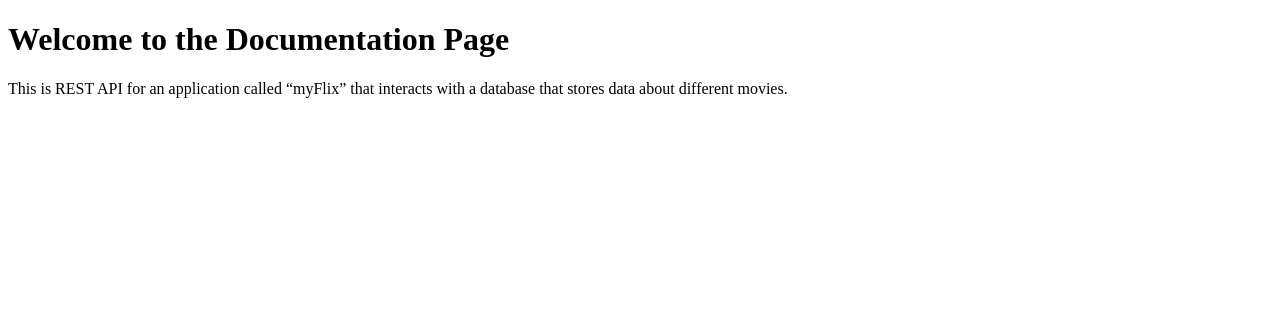
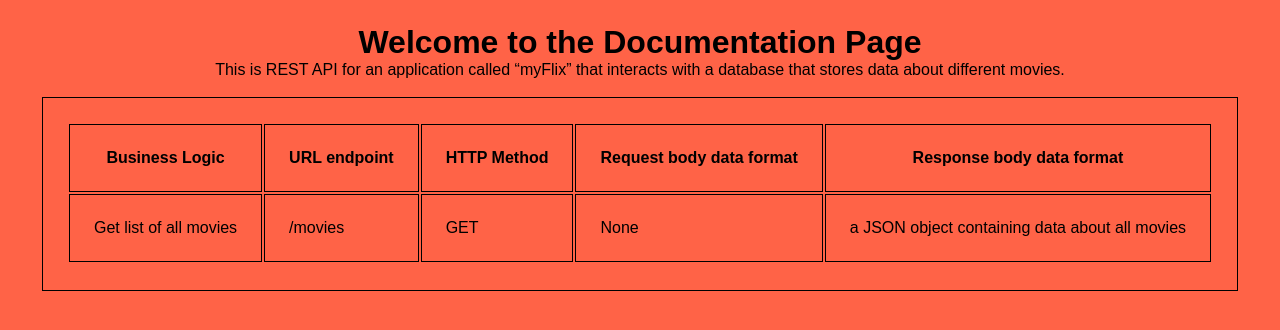
Before and after one commit to Peluchemoreno/movie_api, a website: page public/documentation.html in a window 1280 px wide. Drawn offline with Linux system fonts and the light colour scheme.

```diff
--- a/index.js
+++ b/index.js
@@ -1,5 +1,5 @@
 //import express and morgan
-const express = require('express'), morgan = require('morgan');
+const express = require('express'), morgan = require('morgan'), uuid = require('uuid'), bodyParser = require('body-parser');
 const app = express();
 
 
@@ -19,6 +19,7 @@
 //middleware functions
 app.use(morgan('common'));
 app.use(express.static('public'));
+
 
 //error middleware functions always come last
 app.use((err, req, res, next) => {
--- a/package.json
+++ b/package.json
@@ -20,6 +20,7 @@
   "dependencies": {
     "body-parser": "^1.20.1",
     "express": "^4.18.2",
-    "morgan": "^1.10.0"
+    "morgan": "^1.10.0",
+    "uuid": "^9.0.0"
   }
 }
--- a/public/documentation.html
+++ b/public/documentation.html
@@ -1,16 +1,39 @@
 <!DOCTYPE html>
 <html lang="en">
+
 <head>
   <meta charset="UTF-8" />
   <meta http-equiv="X-UA-Compatible" content="IE=edge" />
   <meta name="viewport" content="width=device-width, initial-scale=1.0" />
   <title>Documentation Page</title>
+  <link rel="stylesheet" href="style.css">
 </head>
+
 <body>
   <h1>Welcome to the Documentation Page</h1>
   <p>
     This is REST API for an application called “myFlix” that interacts with a
     database that stores data about different movies.
-    </p>
+  </p><br>
+  <table>
+    <thead>
+      <th>Business Logic</th>
+      <th>URL endpoint</th>
+      <th>HTTP Method</th>
+      <th>Request body data format</th>
+      <th>Response body data format</th>
+    </thead>
+    <tbody>
+      <tr>
+        <td>Get list of all movies</td>
+        <td>/movies</td>
+        <td>GET</td>
+        <td>None</td>
+        <td>a JSON object containing data about all movies</td>
+      </tr>
+      <tr></tr>
+    </tbody>
+  </table>
 </body>
+
 </html>
--- /dev/null
+++ b/public/style.css
@@ -0,0 +1,26 @@
+* {
+  box-sizing: border-box;
+  padding: 0;
+  margin: 0;
+  font-family: Arial, Helvetica, sans-serif;
+  color: #000;
+}
+
+body {
+  padding: 1.5rem;
+  background-color: #ff6347;
+}
+
+h1,
+p {
+  text-align: center;
+}
+
+tr,
+td,
+th,
+table {
+  border: 1px solid #000;
+  padding: 1.5rem;
+  margin: 0 auto;
+}
```
Also changed, not shown: logs.txt (deleted, +0 -40 lines), 1 other file. Lines whose indentation alone changed are shown as unchanged.
